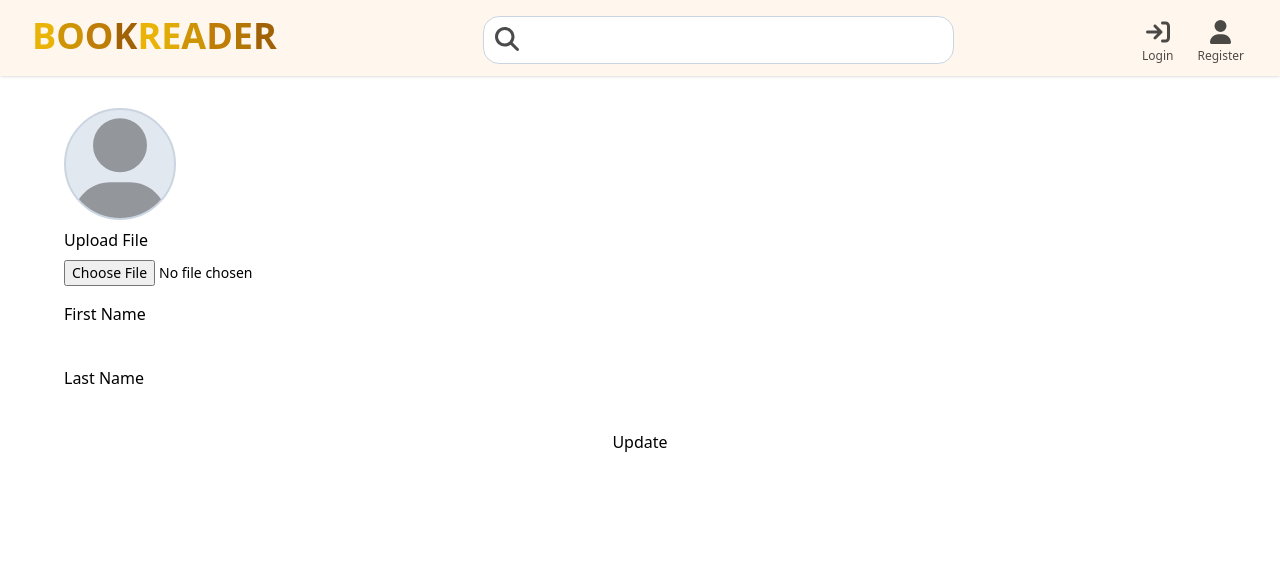
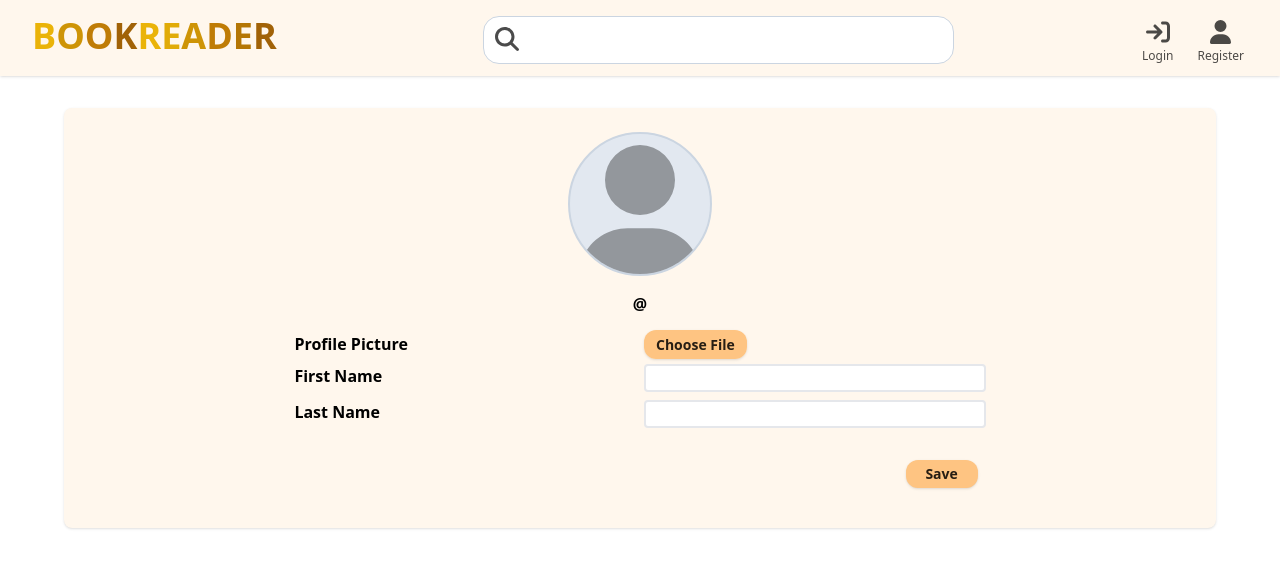
Before and after one commit to aeross/book-reader, a React (Vite) app in the folder client/: page /user in a window 1280 px wide. Shown: the top 568 px of the page. Built offline with nearby package versions, Linux system fonts and the light colour scheme; no server answers.

Commit message:
created user edit page

```diff
--- a/client/src/components/Card.tsx
+++ b/client/src/components/Card.tsx
@@ -30,7 +30,7 @@ function Card({ book }: { book: Book }) {
 
                 <div className="flex justify-between text-sm px-1">
                     <div></div>
-                    <Link to={`book/${book.id}`} className="flex justify-center items-center shadow rounded-full bg-orange-50 p-2 w-7 h-7 hover:bg-orange-100 hover:opacity-85">
+                    <Link to={`/book/${book.id}`} className="flex justify-center items-center shadow rounded-full bg-orange-50 p-2 w-7 h-7 hover:bg-orange-100 hover:opacity-85">
                         <FontAwesomeIcon icon={faInfo} className="opacity-60" />
                     </Link>
                 </div>
--- a/client/src/pages/Routes.tsx
+++ b/client/src/pages/Routes.tsx
@@ -19,6 +19,7 @@ export const router = createBrowserRouter([
             { path: '/register', element: <Register /> },
             { path: '/user', element: <UserEdit /> },
             { path: '/user/:username', element: <UserProfile /> },
+            { path: '/user/edit/:username', element: <UserEdit /> },
             { path: '/book/:id', element: <BookPage /> },
             { path: '/book/edit/:id', element: <BookEdit /> },
             { path: '/book/:bookId/chapter/:chapterId', element: <ChapterPage /> }
--- a/client/src/pages/UserEdit.tsx
+++ b/client/src/pages/UserEdit.tsx
@@ -5,8 +5,11 @@ import { setUser } from "../store/userSlice";
 import imageCompression from "browser-image-compression";
 import Button from "../components/Button";
 import ImageUser from "../components/ImageUser";
+import { useNavigate } from "react-router-dom";
 
 function UserEdit() {
+    const navigate = useNavigate();
+
     const { user } = useAppSelector(state => state.user);
     const dispatch = useAppDispatch();
 
@@ -32,12 +35,17 @@ function UserEdit() {
     async function handleUpload(event: React.FormEvent) {
         event.preventDefault();
 
+        await agent.put("user", { firstName, lastName });
+
         const formData = new FormData();
-        if (file) formData.append("file", file);
+        if (file) {
+            formData.append("file", file);
             await agent.post("file/user", formData);
+        }
 
         setFile(null);
         dispatch(setUser({ ...user, userLoaded: false }));
+        navigate("/user/" + user!.username);
     }
 
     async function handleDelete(event: React.FormEvent) {
@@ -47,27 +55,36 @@ function UserEdit() {
         dispatch(setUser({ ...user, userLoaded: false }));
     }
 
-
     const [firstName, setFirstName] = useState(user?.firstName);
     const [lastName, setLastName] = useState(user?.lastName);
-
-    async function handleEdit(event: React.FormEvent) {
-        event.preventDefault();
-        await agent.put("user", { firstName, lastName });
-
-        dispatch(setUser({ ...user, userLoaded: false }));
-    }
 
     return (
         <>
             <div className="outer container">
+                <div className="flex flex-col justify-center gap-88 mb-2 bg-orange-50 py-6 rounded-lg shadow">
+                    <div className="flex flex-col gap-4 items-center">
+                        <ImageUser base64={user?.profilePicBase64} size="l" />
                         <div>
-                    <h1 className="text-2xl font-semibold">{user?.username}</h1>
-                    <p className="text-lg">{user?.firstName}</p>
-                    <p className="text-lg">{user?.lastName}</p>
-                    <ImageUser base64={user?.profilePicBase64} />
+                            <h2 className="text-2xl font-semibold text-center">{user?.firstName} {user?.lastName}</h2>
+                            <div className="text-md font-semibold text-center">@{user?.username}</div>
+                        </div>
+                    </div>
+                    <form className="py-4 px-[20%] grid grid-cols-2 gap-2">
+                        <p className="font-semibold">Profile Picture</p>
+                        <div className="flex w-full gap-1">
+                            <div>
+                                <input id="file-input" type="file" className="opacity-0 absolute -z-10 w-0 h-0" onChange={handleSelectFile} />
+                                <label htmlFor="file-input" className="hover:cursor-pointer text-center text-sm text-black font-semibold text-opacity-85 rounded-xl bg-orange-250 hover:bg-orange-300 hover:text-opacity-95 w-24 px-3 py-[5px] shadow mr-2 whitespace-nowrap">
+                                    Choose File
+                                </label>
+                            </div>
 
-                    {file && <section className="text-xs">
+                            <div>
+                                {user?.profilePicBase64 && <Button text="Delete File" onClick={(e) => handleDelete(e)} />}
+                            </div>
+
+                            {(progress && progress != 100) && <p>uploading... {progress}%</p>}
+                            {(progress === 0 || progress === 100) && file && <section className="text-xs ml-1 overflow-visible whitespace-nowrap">
                                 <ul>
                                     <li>Name: {file.name}</li>
                                     <li>Size: {file.size} bytes</li>
@@ -75,28 +92,28 @@ function UserEdit() {
                             </section>}
                         </div>
 
-                <form className="flex flex-col my-2 gap-2">
-                    <label>Upload File</label>
-                    <input type="file" onChange={handleSelectFile} className="text-sm" />
+                        <label className="font-semibold" htmlFor="first-name">First Name</label>
+                        <input type="text" id="first-name" onChange={(e) => setFirstName(e.target.value)} value={firstName}
+                            className="border-2 rounded w-full min-w-56 px-1"
+                        />
 
-                    {(progress && progress != 100) && <p>uploading... {progress}%</p>}
-                    <div>
-                        {(progress == 100) &&
-                            <Button text={"upload"} onClick={(e) => handleUpload(e)} />
+                        <label className="font-semibold" htmlFor="last-name">Last Name</label>
+                        <input type="text" id="last-name" onChange={(e) => setLastName(e.target.value)} value={lastName}
+                            className="border-2 rounded w-full min-w-56 px-1"
+                        />
+
+                        <div className="flex justify-end mt-6 col-start-2">
+                            <span className="flex items-end w-20">
+                                {(progress == 100 || !progress) &&
+                                    <Button text={"Save"} onClick={(e) => handleUpload(e)} />
                                 }
-                        {user?.profilePicBase64 && <Button text={"delete"} onClick={(e) => handleDelete(e)} />}
+                            </span>
                         </div>
                     </form>
 
-                <form className="flex flex-col my-2 gap-2">
-                    <label htmlFor="first-name">First Name</label>
-                    <input type="text" id="first-name" onChange={(e) => setFirstName(e.target.value)} />
+                </div>
 
-                    <label htmlFor="last-name">Last Name</label>
-                    <input type="text" id="last-name" onChange={(e) => setLastName(e.target.value)} />
 
-                    <button onClick={handleEdit}>Update</button>
-                </form>
             </div>
         </>
     )
--- a/client/src/pages/UserProfile.tsx
+++ b/client/src/pages/UserProfile.tsx
@@ -5,9 +5,9 @@ import { APIResponse, Book, User } from "../API/types";
 import { Link, useParams } from "react-router-dom";
 import { formatLargeNumber } from "../API/helper";
 import { useAppSelector } from "../store/configureStore";
-import Button from "../components/Button";
 import { faEdit } from "@fortawesome/free-solid-svg-icons";
 import { FontAwesomeIcon } from "@fortawesome/react-fontawesome";
+import Card from "../components/Card";
 
 function UserProfile() {
     const { username } = useParams();
@@ -78,7 +78,7 @@ function UserProfile() {
                                 <span className="font-semibold">Books Authored</span><span>{booksUser.length}</span>
                             </p>
                             <p className="flex justify-between">
-                                <span className="font-semibold">Member Since</span><span>{user && new Date(user.updatedAt).toLocaleDateString('en-EN', {
+                                <span className="font-semibold">Member Since</span><span>{user && new Date(user.createdAt).toLocaleDateString('en-EN', {
                                     year: 'numeric',
                                     month: 'long',
                                     day: 'numeric',
@@ -93,12 +93,10 @@ function UserProfile() {
                 </div>
 
                 <h2 className="text-3xl font-bold mb-4 mt-6">Books</h2>
-                <div className="pt-4 grid grid-cols-[1fr_2fr] rounded">
-                    <div>
-                        {booksUser.map(book => {
-                            return <div key={book.id}>{book.title}</div>
-                        })}
-                    </div>
+                <div className="grid grid-cols-5 gap-5">
+                    {booksUser.map(book => {
+                        return <Card key={book.id} book={book} />
+                    })}
                 </div>
             </div>
         </>
```
Lines whose indentation alone changed are shown as unchanged.
